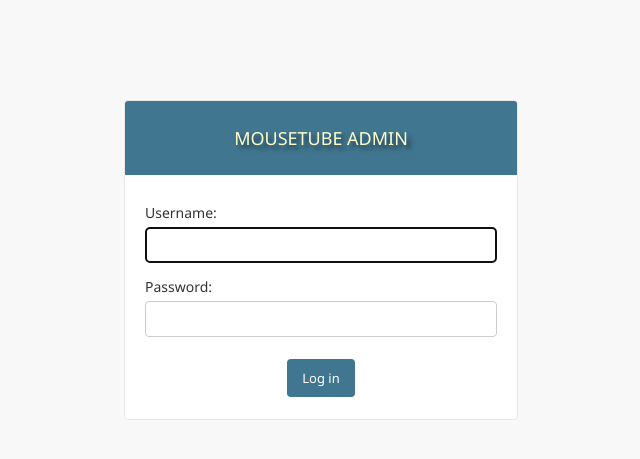
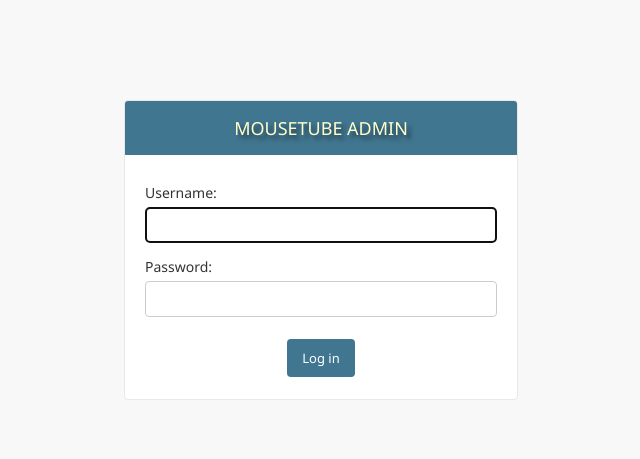
Before and after one commit to mouseTube/mousetube_APIv0-5, a Django app: page /admin/login/ in a window 1280 px wide. Shown: the top 459 px of the page, without its empty margins (319-959 px from the left). Run offline with Django 5.2, Linux system fonts and the light colour scheme.

Commit message:
change back title default style

```diff
--- a/mousetube_api/templates/admin/base_site.html
+++ b/mousetube_api/templates/admin/base_site.html
@@ -1,7 +1,7 @@
 {% extends "admin/base.html" %}
 
 {% block branding %}
-    <h1 style="font-weight: 500; padding: 10px; text-shadow: 4px 4px 4px rgba(0, 0, 0, 0.5);">MOUSETUBE ADMIN</h1>
+    <h1 style="text-shadow: 4px 4px 4px rgba(0, 0, 0, 0.5);">MOUSETUBE ADMIN</h1>
 {% endblock %}
 
 {% block usertools %}
```
